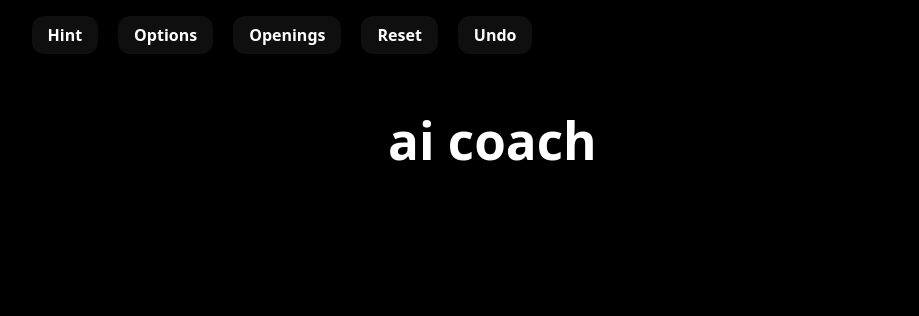
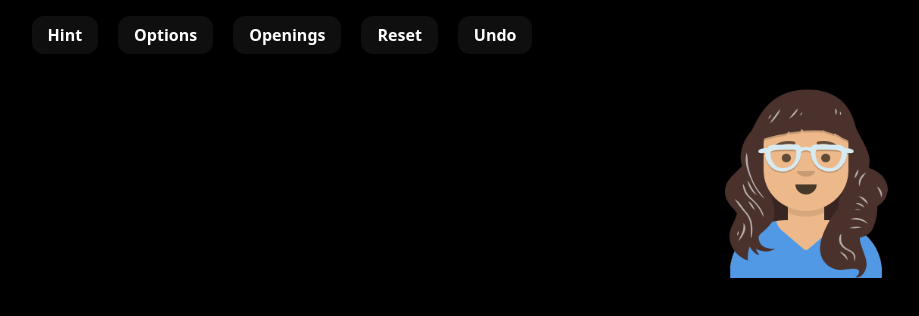
Before and after one commit to Zeynep-2525/Chess-Ai-Coach, a React (Vite) app: page / in a window 1280 px wide. Shown: the top 316 px of the page, without its empty margins (358-1277 px from the left). Built offline with nearby package versions, Linux system fonts and the light colour scheme.

Commit message:
resim eklendi,tasarım düzenlemesi yapıldı

```diff
--- a/src/App.css
+++ b/src/App.css
@@ -102,8 +102,8 @@ html, body, #root {
   flex: 1;
   display: flex;
   flex-direction: column;
-  justify-content: flex-start;
-  align-items: flex-start;
+  justify-content: flex-end;
+  align-items: flex-end;
   color: white;
   margin-left: 50px;
 }
@@ -152,3 +152,9 @@ html, body, #root {
 .move:nth-child(even) {
   background-color: rgba(255,255,255,0.2);
 }
+
+.image {
+  width: 200px;
+  height: 200px;
+  align-items: center;
+}
--- a/src/pages/Home.jsx
+++ b/src/pages/Home.jsx
@@ -1,6 +1,8 @@
 import React, { useState, useEffect, useRef } from "react";
 import "../App.css";
 import ChessboardComponent from "../components/ChessboardComponent";
+import avatar from "../images/avataaars.png";
+
 
 function Home() {
   const [showSplash, setShowSplash] = useState(true);
@@ -8,7 +10,7 @@ function Home() {
   const [history, setHistory] = useState([]);
 
   useEffect(() => {
-    const timer = setTimeout(() => setShowSplash(false), 3000);
+    const timer = setTimeout(() => setShowSplash(false), 3000); //3 saniye yanıp sönen ekran
     return () => clearTimeout(timer);
   }, []);
 
@@ -38,7 +40,10 @@ function Home() {
         </div>
 
         <div className="ai-coach">
-          <h1>ai coach</h1>
+          <div className="coach">
+            <img src={avatar} alt="avatar"  className="image"/>
+          </div>
+
         </div>
       </div>
 
```
Also changed, not shown: src/images/avataaars.png (added), src/images/craiyon_190748_draw_a_character_between_head_and_half_of_the_body_And_make_it_similar_to_chess__and_make_it_more_li.png (added).
